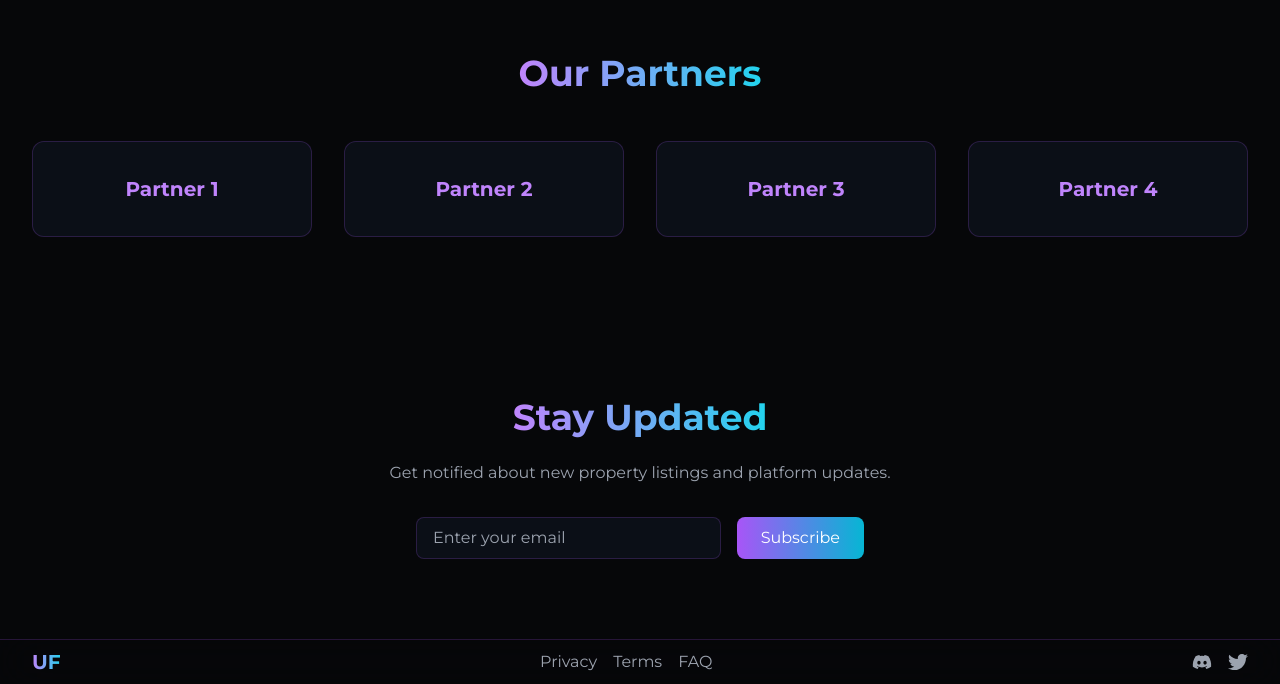
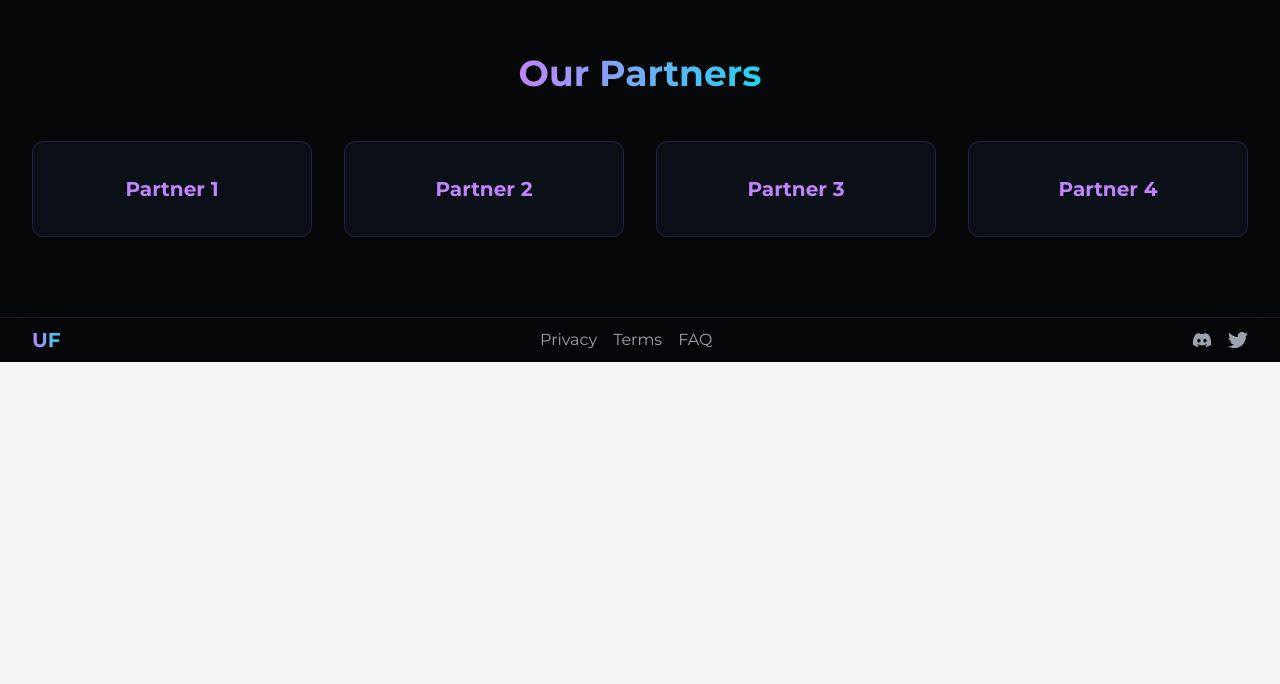
Before and after one commit to rexdavinci/urban-fraction, a Next.js app in the folder client/: page / in a window 1280 px wide. Shown: the part 6513-7197 px from the top of the page. After the commit the page ends 6875 px from the top, so only its background shows below. Built offline with nearby package versions, Linux system fonts and the light colour scheme.

Commit message:
remove subscription section

```diff
--- a/client/src/app/page.tsx
+++ b/client/src/app/page.tsx
@@ -247,7 +247,7 @@ export default function Home() {
         </div>
       </section>
       {/* Newsletter Section */}
-      <section className="py-20 bg-black/40">
+      {/* <section className="py-20 bg-black/40">
         <div className="max-w-3xl mx-auto px-4 sm:px-6 lg:px-8 text-center">
           <h2 className="text-4xl font-bold mb-6">
             <span className="bg-gradient-to-r from-purple-400 to-cyan-400 bg-clip-text text-transparent">
@@ -268,7 +268,7 @@ export default function Home() {
             </button>
           </div>
         </div>
-      </section>
+      </section> */}
 
 
     </div>
```
